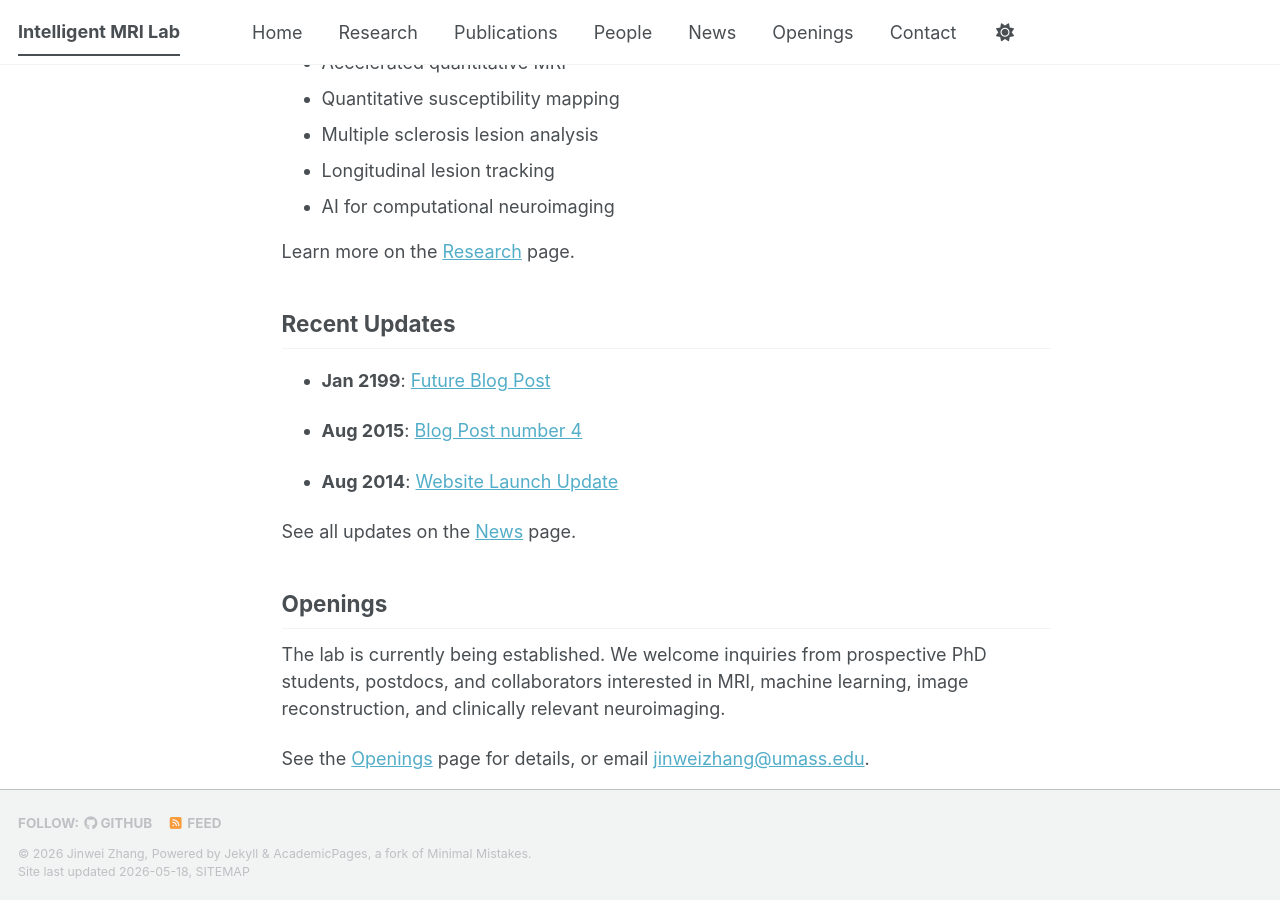
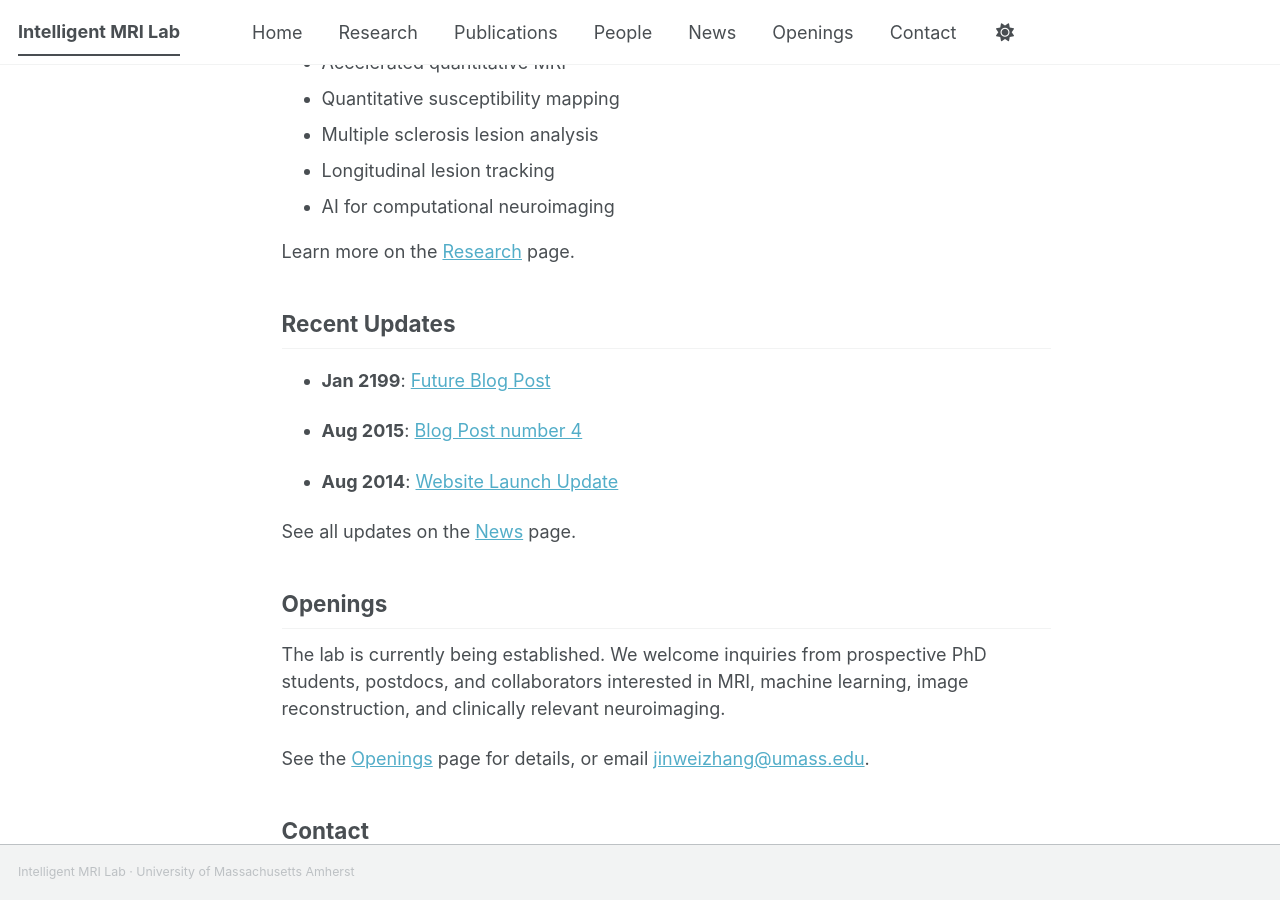
Before and after one commit to Jinwei1209/Jinwei1209.github.io, a Jekyll site: the page built from _pages/about.md, in a window 1280 px wide and 900 px high, scrolled down 529 px. Built offline with Jekyll 4.4.1, drawn with Linux system fonts in a browser that asks for light colours; some web fonts are replaced; a script bundle is joined from its source files by our own code; library files that are not in the unit come from our copies.

Commit message:
Remove default site footer

```diff
--- a/_includes/footer.html
+++ b/_includes/footer.html
@@ -1,25 +1,5 @@
 {% include base_path %}
 
-{% if site.author.github or site.author.bitbucket or site.atom_feed.hide != true %}
-<div class="page__footer-follow">
-  <ul class="social-icons">
-    {% if site.data.ui-text[site.locale].follow_label %}
-      <li><strong>{{ site.data.ui-text[site.locale].follow_label }}</strong></li>
-    {% endif %}
-    {% if site.author.github %}
-      <li><a href="https://github.com/{{ site.author.github }}"><i class="fab fa-github" aria-hidden="true"></i> GitHub</a></li>
-    {% endif %}
-    {% if site.author.bitbucket %}
-      <li><a href="https://bitbucket.org/{{ site.author.bitbucket }}"><i class="fab fa-bitbucket" aria-hidden="true"></i> Bitbucket</a></li>
-    {% endif %}
-    {% if site.atom_feed.hide != true %}
-    <li><a href="{% if site.atom_feed.path %}{{ site.atom_feed.path }}{% else %}{{ base_path }}/feed.xml{% endif %}"><i class="fa fa-fw fa-rss-square" aria-hidden="true"></i> {{ site.data.ui-text[site.locale].feed_label | default: "Feed" }}</a></li>
-    {% endif %}
-  </ul>
+<div class="page__footer-copyright">
+  Intelligent MRI Lab · University of Massachusetts Amherst
 </div>
-{% endif %}
-
-<div class="page__footer-copyright">
-  &copy; {{ site.time | date: '%Y' }} {{ site.name | default: site.title }}, {{ site.data.ui-text[site.locale].powered_by | default: "Powered by" }} <a href="https://jekyllrb.com" rel="nofollow">Jekyll</a> &amp; <a href="https://github.com/academicpages/academicpages.github.io">AcademicPages</a>, a fork of <a href="https://mademistakes.com/work/minimal-mistakes-jekyll-theme/" rel="nofollow">Minimal Mistakes</a>.<br />
-  Site last updated {{ "now" | date: '%Y-%m-%d' }}, <a href="/sitemap/" style="text-transform: uppercase;">{{ site.data.ui-text[site.locale].site_map | default: "Sitemap" }}</a>
-</div>
```
